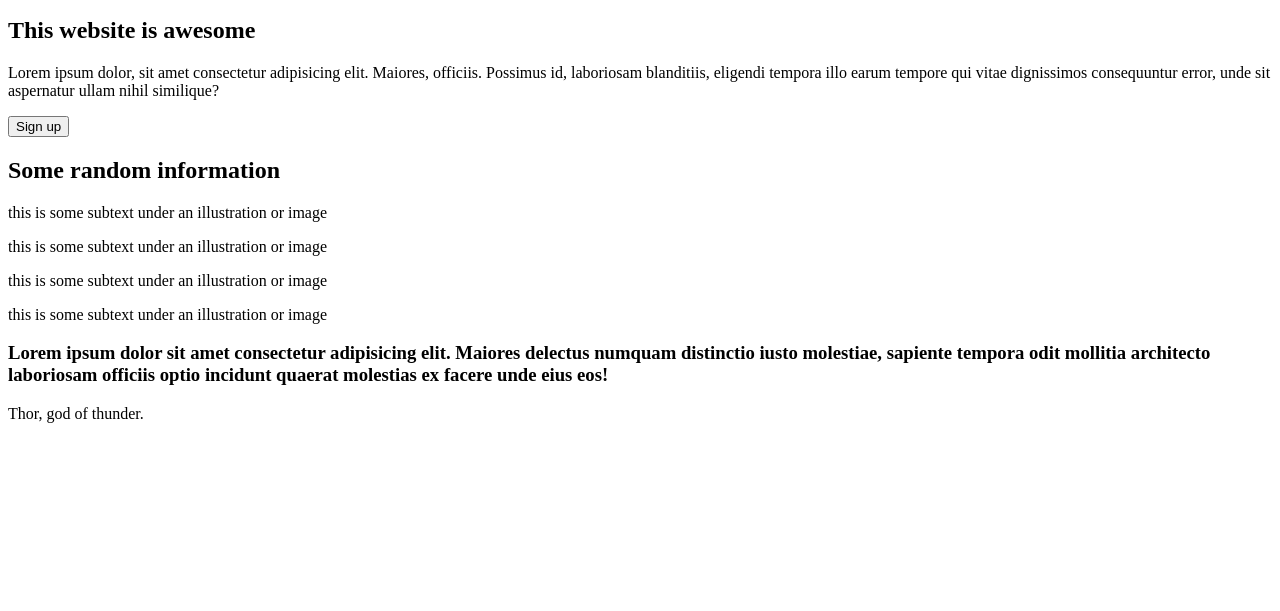
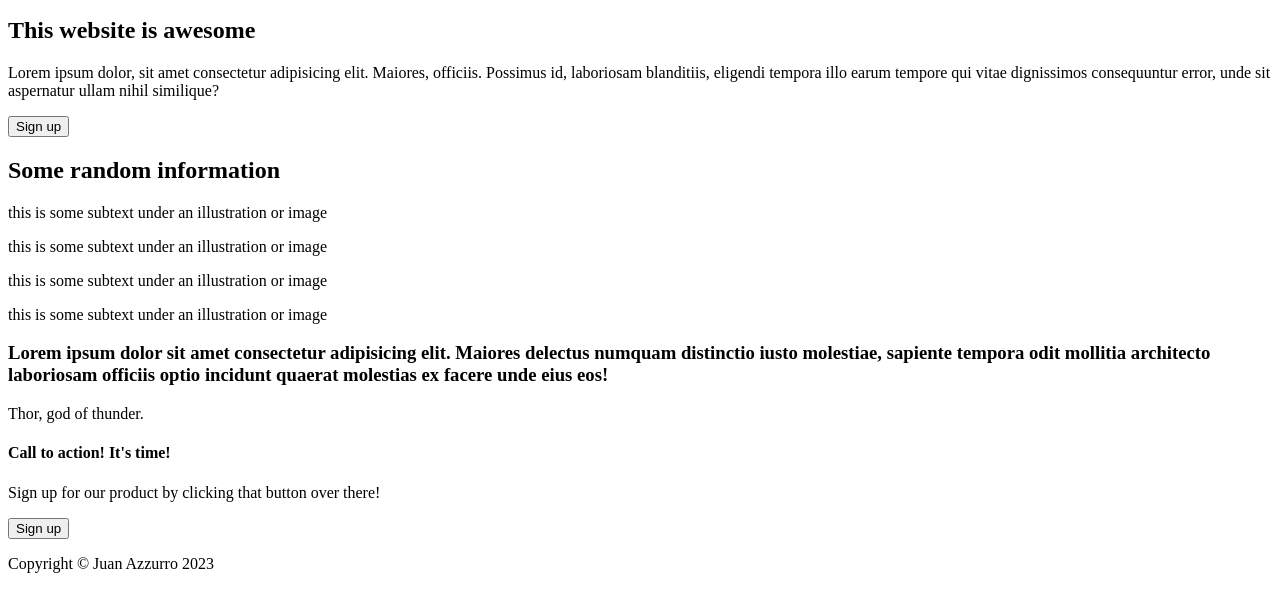
Before and after one commit to juanazzurro2/landing-page, a plain HTML site: page index.html in a window 1280 px wide. Shown: the part 107-718 px from the top of the page. Drawn offline with Linux system fonts and the light colour scheme.

Commit message:
first draft of html structure

```diff
--- a/index.html
+++ b/index.html
@@ -43,6 +43,17 @@
         <p>Thor, god of thunder.</p>
     </section>
 
+    <section>
+        <div>
+            <h4>Call to action! It's time!</h4>
+            <p>Sign up for our product by clicking that button over there!</p>
+            <input type="button" value="Sign up">
+        </div>
+    </section>
+
+    <footer>
+        <p>Copyright © Juan Azzurro 2023</p>
+    </footer>
 
 
 </body>
```
